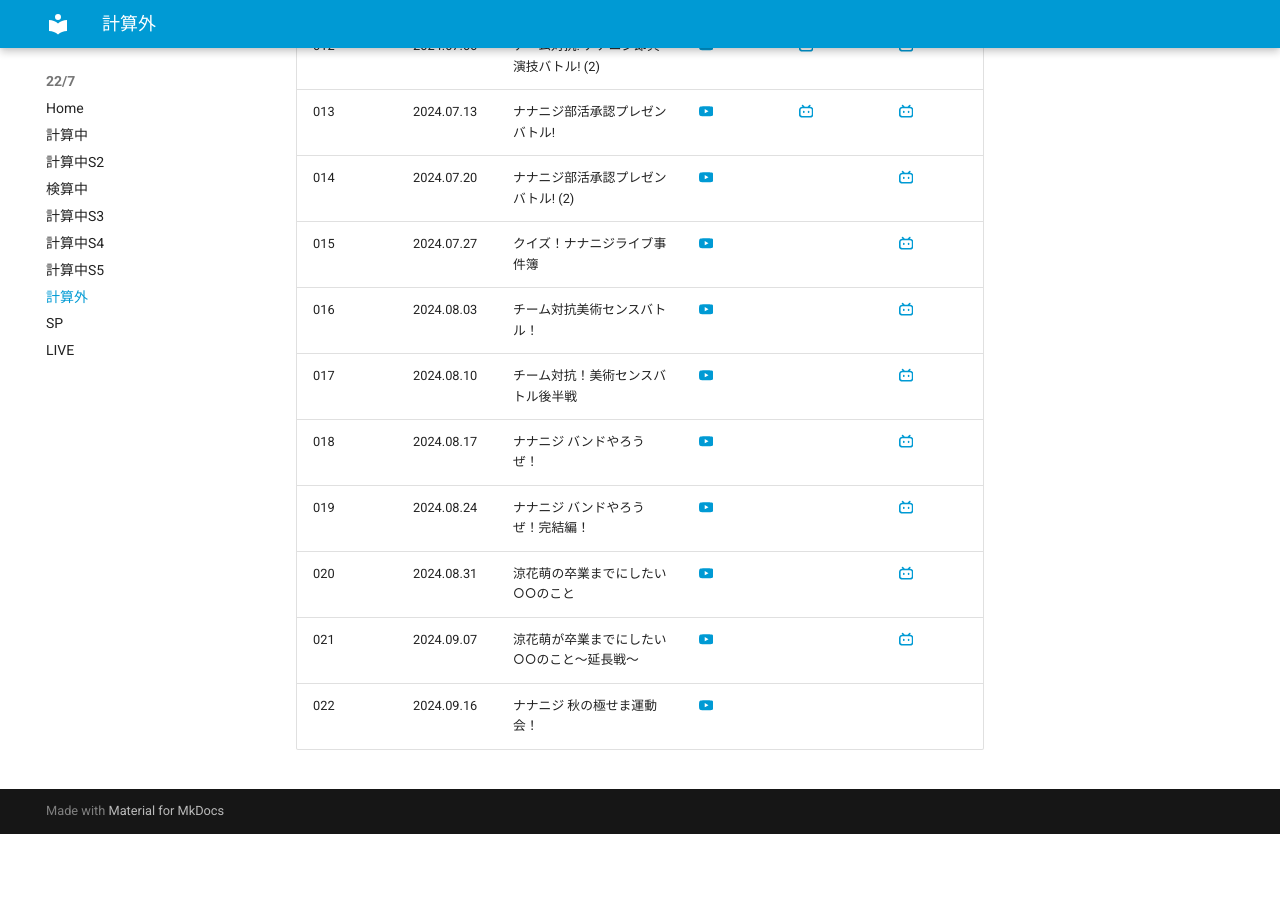
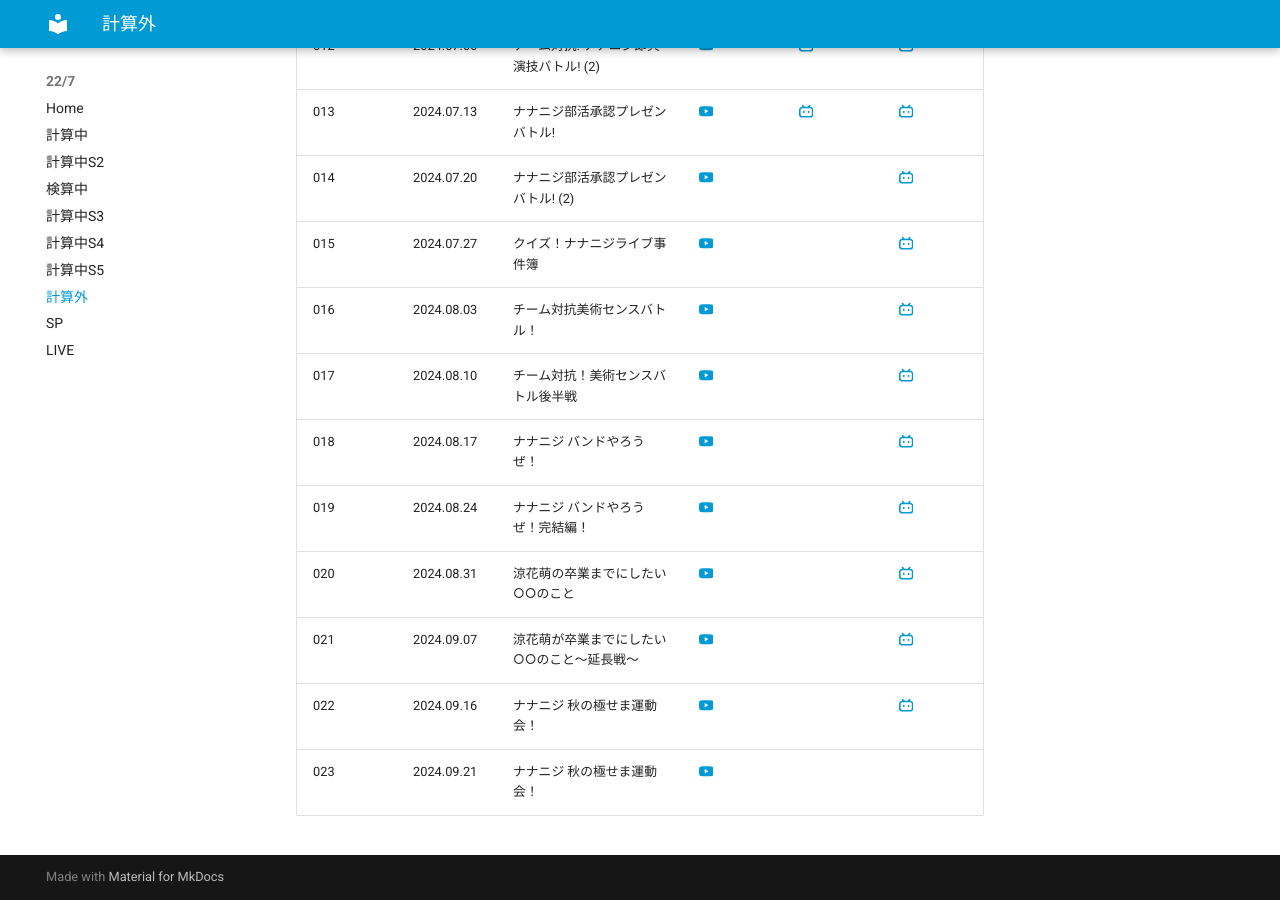
Before and after one commit to aki-192/nananiji, an MkDocs documentation site: the page built from docs/keisangai.md, in a window 1280 px wide and 900 px high, scrolled down 927 px. Built offline with MkDocs 1.6.1 and Material for MkDocs 9.7.7, drawn with Linux system fonts in a browser that asks for light colours; before the commit the page ends 1761 px from its top, so only the background shows below that.

Commit message:
Update keisangai.md

```diff
--- a/docs/keisangai.md
+++ b/docs/keisangai.md
@@ -27,4 +27,5 @@
 | 019 | 2024.08.24 | ナナニジ バンドやろうぜ！完結編！ | [:simple-youtube:](https://www.youtube.com/watch?v=emTXCCDjyUA) | | [:simple-bilibili:](https://www.bilibili.com/video/BV1i7HteDEPw/) |
 | 020 | 2024.08.31 | 涼花萌の卒業までにしたい○○のこと | [:simple-youtube:](https://www.youtube.com/watch?v=Clhm_tNLTJ0) | | [:simple-bilibili:](https://www.bilibili.com/video/BV1MspzezEWU/) |
 | 021 | 2024.09.07 | 涼花萌が卒業までにしたい○○のこと～延長戦～ | [:simple-youtube:](https://www.youtube.com/watch?v=d0cRaTSvfxY) | | [:simple-bilibili:](https://www.bilibili.com/video/BV1Lq42eEELy/) |
-| 022 | 2024.09.16 | ナナニジ 秋の極せま運動会！ | [:simple-youtube:](https://www.youtube.com/watch?v=BQx3LnAKfm4) | | |
+| 022 | 2024.09.16 | ナナニジ 秋の極せま運動会！ | [:simple-youtube:](https://www.youtube.com/watch?v=BQx3LnAKfm4) | | [:simple-bilibili:](https://www.bilibili.com/video/BV1T1tUeyEWg/) |
+| 023 | 2024.09.21 | ナナニジ 秋の極せま運動会！ | [:simple-youtube:](https://www.youtube.com/watch?v=GAuVV-C9rv8) | | |
```
